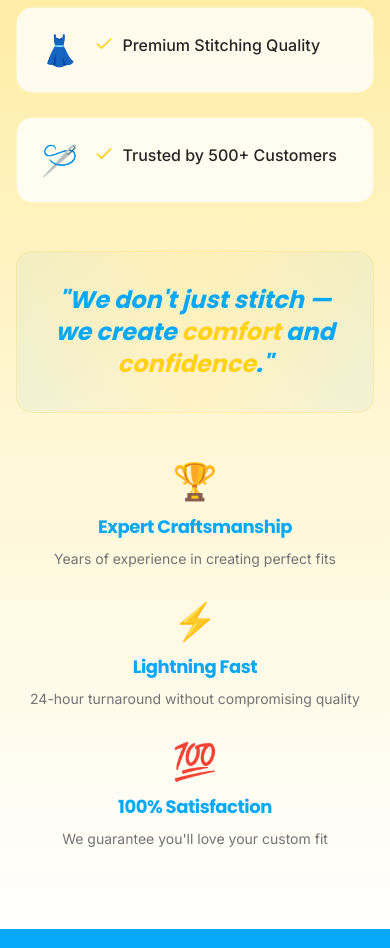
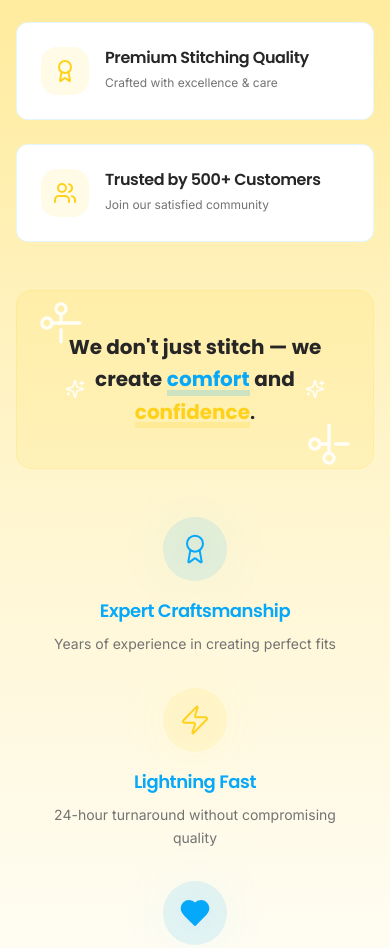
Before and after one commit to nafiszebaqweb-67/Colibet-Landing-Page, a React (Vite) app in the folder colobate-main/: page / in a window 390 px wide. Shown: the part 9242-10190 px from the top of the page. Built offline with nearby package versions, Linux system fonts and the light colour scheme; the HTML template or start-up script is replaced by a standard one.

Commit message:
About section
Improved the card design.
Replaced emojis to real icons.
improved banner section.
The 3 icons & animation added.

```diff
--- a/colobate-main/src/components/AboutSection.tsx
+++ b/colobate-main/src/components/AboutSection.tsx
@@ -1,13 +1,37 @@
-import { Check } from "lucide-react";
+import { Scissors, Clock, Truck, MapPin, Award, Users, Sparkles, Zap, Heart } from "lucide-react";
 
 export const AboutSection = () => {
   const features = [
-    { icon: "🧵", text: "Custom Design for Men & Women" },
-    { icon: "🕐", text: "24-Hour Delivery Promise" },
-    { icon: "🧺", text: "Pickup & Drop Available" },
-    { icon: "📍", text: "Based in Ranchi — Local Experts" },
-    { icon: "👗", text: "Premium Stitching Quality" },
-    { icon: "🪡", text: "Trusted by 500+ Customers" },
+    {
+      Icon: Scissors,
+      text: "Custom Design for Men & Women",
+      description: "Tailored perfectly to your style"
+    },
+    {
+      Icon: Zap,
+      text: "24-Hour Delivery Promise",
+      description: "Lightning-fast turnaround time"
+    },
+    {
+      Icon: Truck,
+      text: "Pickup & Drop Available",
+      description: "Convenient doorstep service"
+    },
+    {
+      Icon: MapPin,
+      text: "Based in Ranchi — Local Experts",
+      description: "Your trusted neighborhood tailors"
+    },
+    {
+      Icon: Award,
+      text: "Premium Stitching Quality",
+      description: "Crafted with excellence & care"
+    },
+    {
+      Icon: Users,
+      text: "Trusted by 500+ Customers",
+      description: "Join our satisfied community"
+    },
   ];
 
   return (
@@ -16,7 +40,7 @@ export const AboutSection = () => {
         <div className="max-w-5xl mx-auto">
           <div className="text-center mb-16 animate-fade-in">
             <h2 className="font-heading text-4xl md:text-5xl text-primary mb-4">
-              Why Clients Trust The Collbet Promise?
+              Why Choose Collibet Tailoring?
             </h2>
             <p className="text-lg text-muted-foreground max-w-2xl mx-auto">
               We're not just another tailoring service — we're your partner in looking your absolute best
@@ -28,15 +52,24 @@ export const AboutSection = () => {
             {features.map((feature, index) => (
               <div
                 key={index}
-                className="flex items-start gap-4 p-6 bg-card/80 backdrop-blur-sm border border-accent/20 rounded-lg hover:shadow-lg transition-all animate-slide-up hover:border-accent/40"
-                style={{ animationDelay: `${index * 50}ms` }}
+                className="group relative p-6 bg-card border border-primary/10 rounded-xl hover:border-primary/25 hover:shadow-card-hover transition-all duration-300 animate-slide-up"
+                style={{ animationDelay: `${index * 80}ms` }}
               >
-                <div className="text-3xl">{feature.icon}</div>
-                <div className="flex-1">
-                  <div className="flex items-start gap-2">
-                    <Check className="w-5 h-5 text-accent shrink-0 mt-0.5" />
-                    <p className="text-foreground font-medium leading-relaxed">
+                <div className="flex items-start gap-4">
+                  {/* Icon Container */}
+                  <div className="flex-shrink-0">
+                    <div className="w-12 h-12 rounded-lg bg-accent/10 flex items-center justify-center group-hover:bg-accent/25 group-hover:scale-110 group-hover:rotate-3 transition-all duration-300">
+                      <feature.Icon className="w-6 h-6 text-accent group-hover:text-accent/90" strokeWidth={2} />
+                    </div>
+                  </div>
+
+                  {/* Text Content */}
+                  <div className="flex-1 min-w-0">
+                    <h3 className="text-base font-semibold text-foreground mb-1 leading-snug group-hover:text-primary transition-colors duration-300">
                       {feature.text}
+                    </h3>
+                    <p className="text-xs text-muted-foreground leading-relaxed">
+                      {feature.description}
                     </p>
                   </div>
                 </div>
@@ -44,35 +77,86 @@ export const AboutSection = () => {
             ))}
           </div>
 
-          {/* Tagline */}
-          <div className="text-center py-8 px-6 bg-gradient-to-r from-primary/5 via-accent/5 to-primary/5 rounded-2xl border border-accent/20">
-            <p className="text-2xl font-heading text-primary italic">
-              <b>"We don't just stitch — we create <span className="text-accent">comfort</span> and <span className="text-accent">confidence</span>."</b>
+          {/* Tagline Banner */}
+          <div className="relative overflow-hidden rounded-2xl bg-accent/10 border border-accent/15">
+            {/* Tailoring-Themed Decorative Elements */}
+            <div className="absolute top-3 left-6 opacity-90">
+              <Scissors className="w-10 h-10 text-white rotate-45" />
+            </div>
+            <div className="absolute bottom-1 right-6 opacity-90">
+              <Scissors className="w-10 h-10 text-white -rotate-45" />
+            </div>
+            <div className="absolute top-1/2 left-12 opacity-90">
+              <Sparkles className="w-5 h-5 text-white" />
+            </div>
+            <div className="absolute top-1/2 right-12 opacity-90">
+              <Sparkles className="w-5 h-5 text-white" />
+            </div>
+
+            {/* Content */}
+            <div className="relative px-8 py-10 text-center">
+              <blockquote className="relative">
+                <p className="text-xl md:text-2xl font-heading text-foreground leading-relaxed max-w-3xl mx-auto">
+                  <b>We don't just stitch — we create</b>{" "}
+                  <span className="relative inline-block">
+                    <span className="relative z-10 font-bold text-primary">comfort</span>
+                    <span className="absolute bottom-0 left-0 w-full h-1.5 bg-primary/20 -z-0" />
+                  </span>
+                  {" "}<b>and</b>{" "}
+                  <span className="relative inline-block">
+                    <span className="relative z-10 font-bold text-accent">confidence</span>
+                    <span className="absolute bottom-0 left-0 w-full h-1.5 bg-accent/20 -z-0" />
+                  </span>
+                  .
+                </p>
+              </blockquote>
+            </div>
+          </div>
+
+          {/* Additional Info - 3D Icon Style */}
+          <div className="mt-12">
+            <div className="grid md:grid-cols-3 gap-8">
+              {/* Expert Craftsmanship */}
+              <div className="group text-center animate-fade-in">
+                <div className="relative inline-block mb-4 perspective-1000">
+                  <div className="w-16 h-16 rounded-full bg-primary/10 flex items-center justify-center group-hover:shadow-[0_20px_50px_rgba(59,130,246,0.3)] transition-all duration-500 relative z-10" style={{ transformStyle: 'preserve-3d' }}>
+                    <Award className="w-8 h-8 text-primary group-hover:animate-spin transition-transform duration-500" strokeWidth={1.5} style={{ animationDuration: '1s' }} />
+                  </div>
+                  <div className="absolute inset-0 rounded-full bg-primary/5 blur-xl transition-all duration-500" />
+                </div>
+                <h3 className="font-heading text-lg text-primary mb-2 font-semibold">Expert Craftsmanship</h3>
+                <p className="text-sm text-muted-foreground leading-relaxed px-4">
+                  Years of experience in creating perfect fits
                 </p>
               </div>
 
-          {/* Additional Info */}
-          <div className="mt-12 grid md:grid-cols-3 gap-8 text-center">
-            <div className="animate-fade-in">
-              <div className="text-4xl mb-3">🏆</div>
-              <h3 className="font-heading text-lg text-primary mb-2">Expert Craftsmanship</h3>
-              <p className="text-sm text-muted-foreground">
-                Years of experience in creating perfect fits
-              </p>
+              {/* Lightning Fast */}
+              <div className="group text-center animate-fade-in" style={{ animationDelay: '100ms' }}>
+                <div className="relative inline-block mb-4 perspective-1000">
+                  <div className="w-16 h-16 rounded-full bg-accent/10 flex items-center justify-center group-hover:shadow-[0_20px_50px_rgba(251,191,36,0.3)] transition-all duration-500 relative z-10" style={{ transformStyle: 'preserve-3d' }}>
+                    <Zap className="w-8 h-8 text-accent group-hover:animate-spin transition-transform duration-500" strokeWidth={1.5} style={{ animationDuration: '1s' }} />
                   </div>
-            <div className="animate-fade-in" style={{ animationDelay: '100ms' }}>
-              <div className="text-4xl mb-3">⚡</div>
-              <h3 className="font-heading text-lg text-primary mb-2">Lightning Fast</h3>
-              <p className="text-sm text-muted-foreground">
+                  <div className="absolute inset-0 rounded-full bg-accent/5 blur-xl transition-all duration-500" />
+                </div>
+                <h3 className="font-heading text-lg text-primary mb-2 font-semibold">Lightning Fast</h3>
+                <p className="text-sm text-muted-foreground leading-relaxed px-4">
                   24-hour turnaround without compromising quality
                 </p>
               </div>
-            <div className="animate-fade-in" style={{ animationDelay: '200ms' }}>
-              <div className="text-4xl mb-3">💯</div>
-              <h3 className="font-heading text-lg text-primary mb-2">100% Satisfaction</h3>
-              <p className="text-sm text-muted-foreground">
+
+              {/* 100% Satisfaction */}
+              <div className="group text-center animate-fade-in" style={{ animationDelay: '200ms' }}>
+                <div className="relative inline-block mb-4 perspective-1000">
+                  <div className="w-16 h-16 rounded-full bg-primary/10 flex items-center justify-center group-hover:shadow-[0_20px_50px_rgba(59,130,246,0.3)] transition-all duration-500 relative z-10" style={{ transformStyle: 'preserve-3d' }}>
+                    <Heart className="w-8 h-8 text-primary group-hover:animate-spin transition-transform duration-500" strokeWidth={1.5} fill="currentColor" style={{ animationDuration: '1s' }} />
+                  </div>
+                  <div className="absolute inset-0 rounded-full bg-primary/5 blur-xl transition-all duration-500" />
+                </div>
+                <h3 className="font-heading text-lg text-primary mb-2 font-semibold">100% Satisfaction</h3>
+                <p className="text-sm text-muted-foreground leading-relaxed px-4">
                   We guarantee you'll love your custom fit
                 </p>
+              </div>
             </div>
           </div>
         </div>
```
Lines whose indentation alone changed are shown as unchanged.
